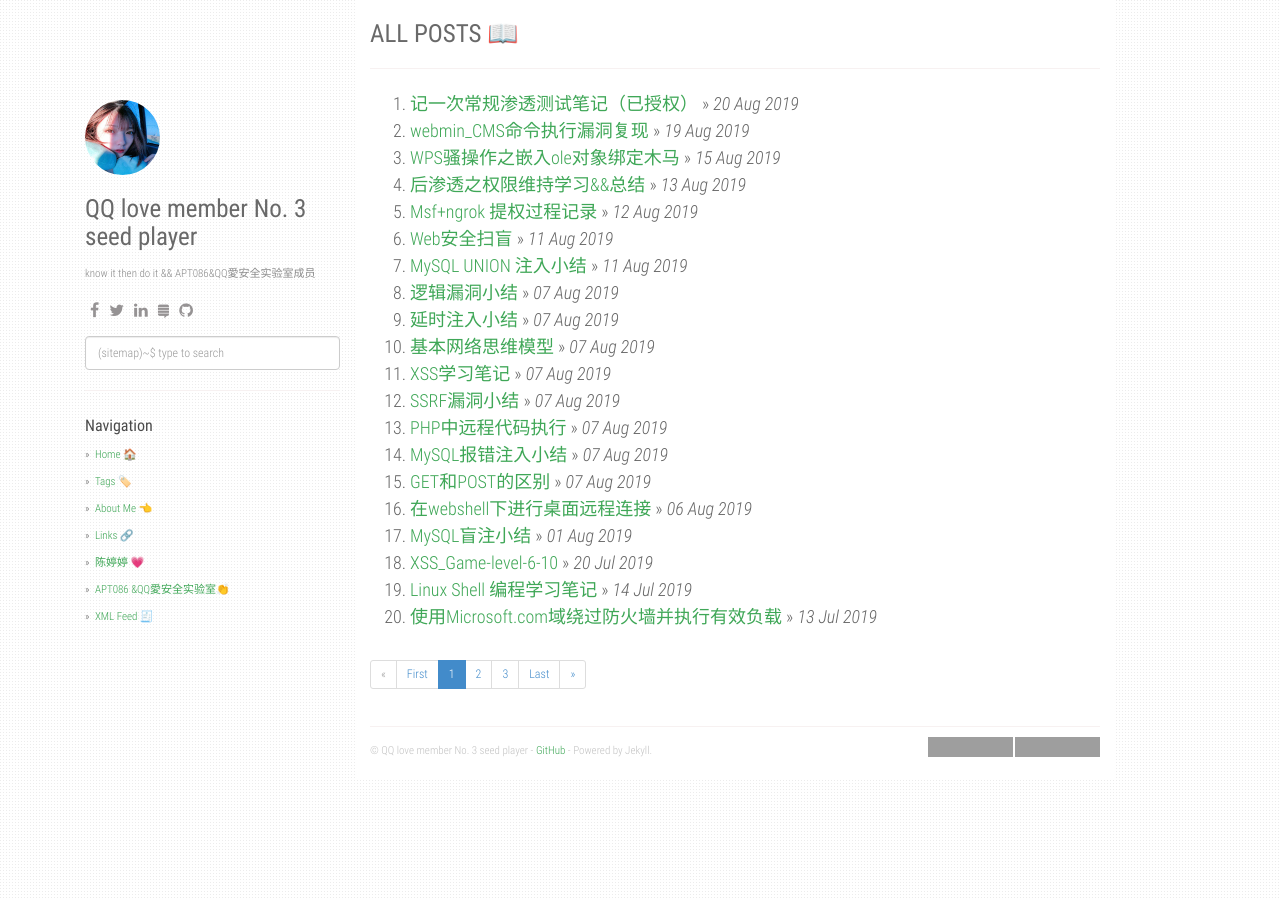
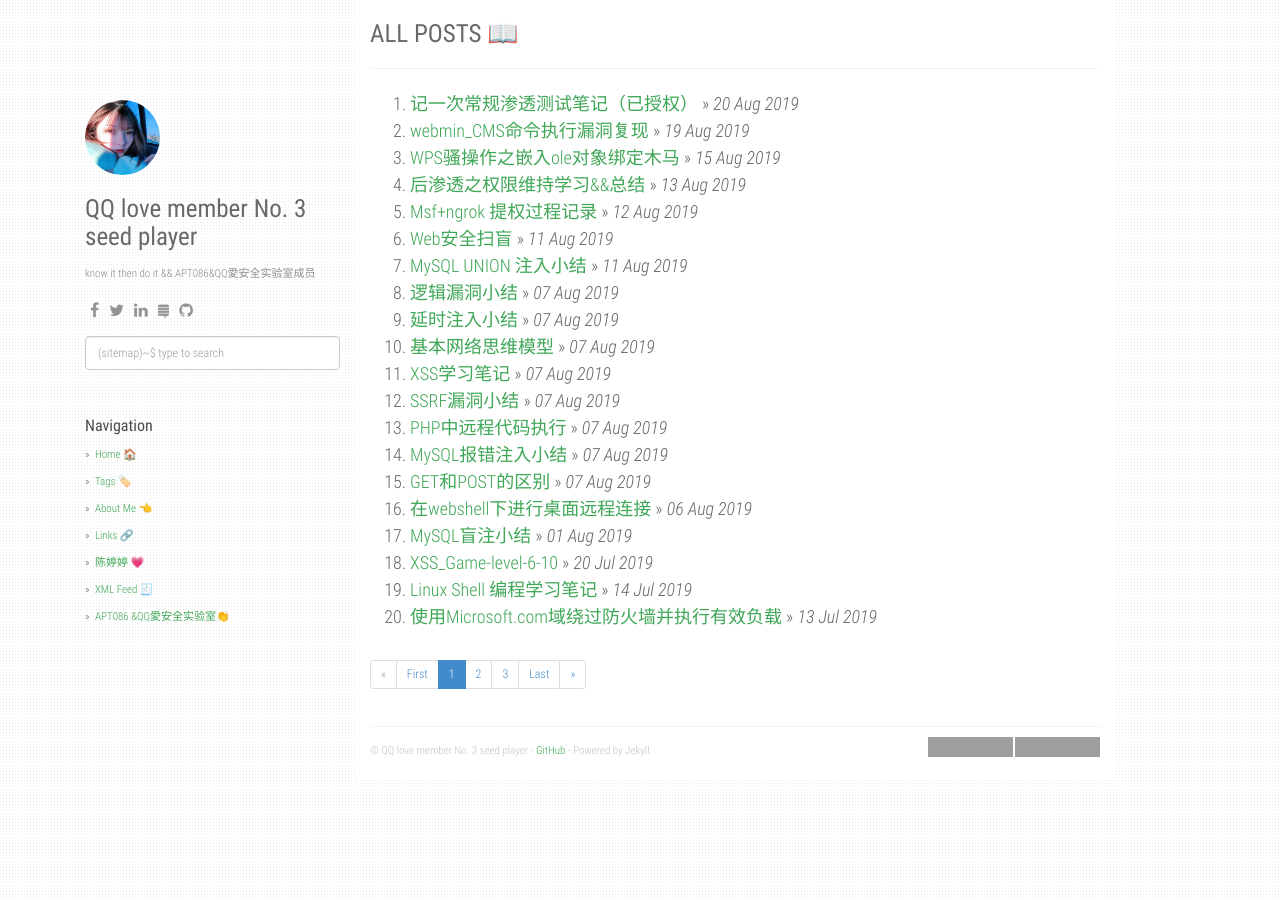
Before and after one commit to fuchen666/ppbibo.github.io, a Jekyll site: the page built from index.html, in a window 1280 px wide. Built offline with Jekyll 4.4.1, drawn with Linux system fonts in a browser that asks for light colours; the list of posts is cut into pages by our own code; some of the changed lines change nothing that is shown; grey boxes are pictures that could not be loaded.

Commit message:
update file

```diff
--- a/_config.yml
+++ b/_config.yml
@@ -35,10 +35,10 @@ urls:
       url: /links/
     - text: 陈婷婷 💗
       url: /chentingting/
+    - text: XML Feed 🧾
+      url: /feed.xml
     - text: APT086 &QQ愛安全实验室👏
       url: https://ctf.dog/qqlovelab/
-    - text: XML Feed 🧾
-      url: /feed.xml
 
 url: "https://6o9.im"
 baseurl: ""
```
